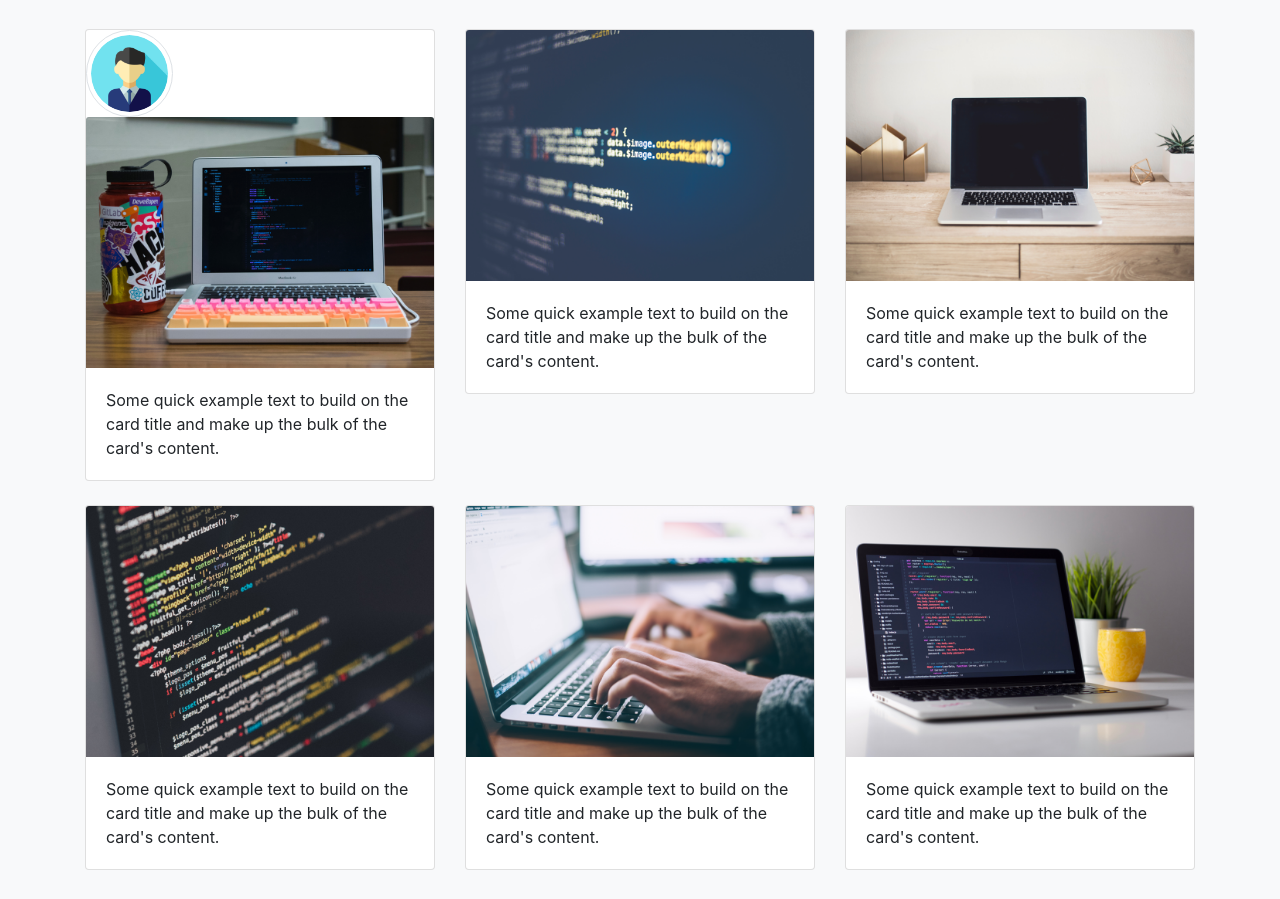
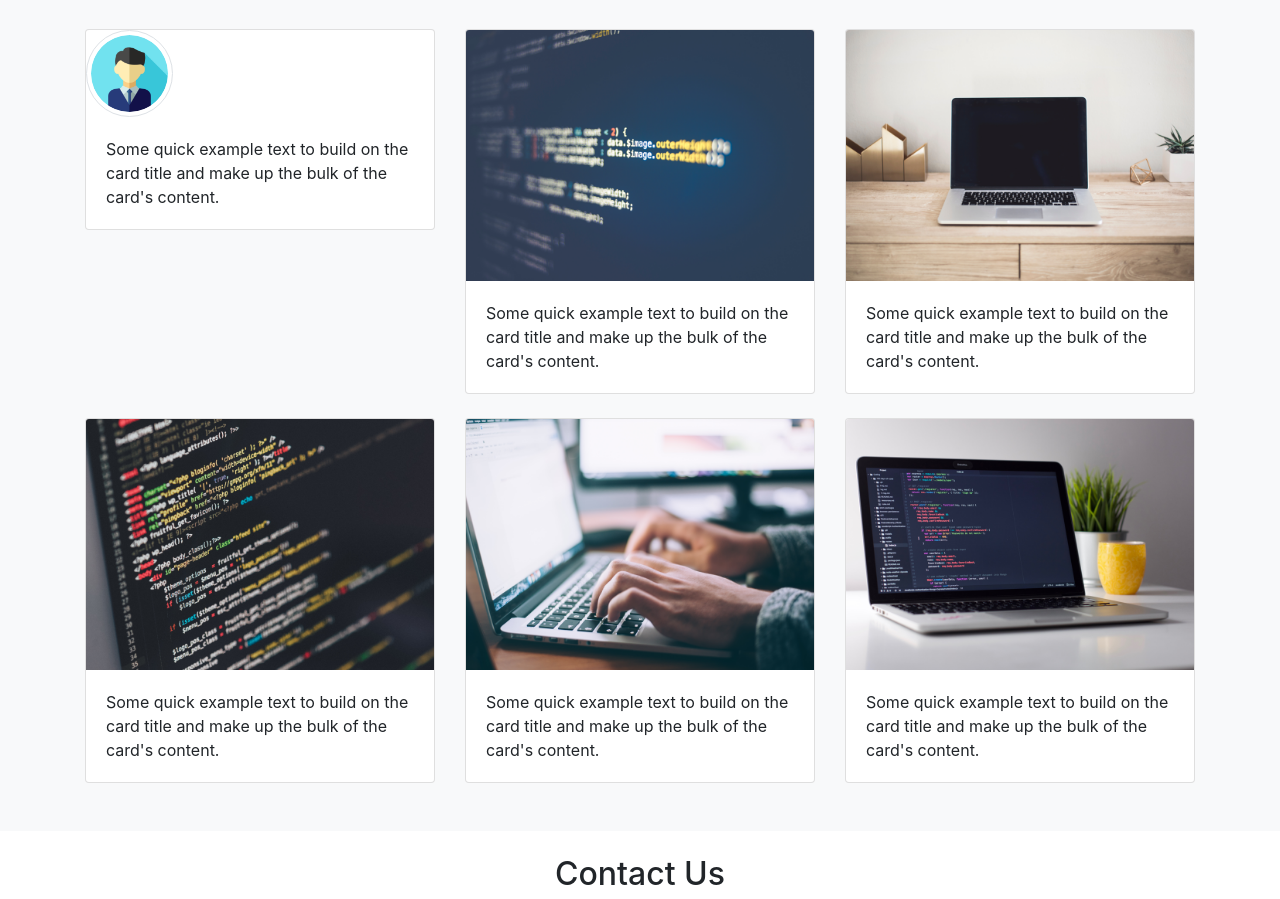
Before and after one commit to andri-prasetio/portpolio, a plain HTML site: page index.html in a window 1280 px wide. Shown: the part 815-1714 px from the top of the page. Drawn offline with nearby package versions, Linux system fonts and the light colour scheme.

Commit message:
Update index.html

```diff
--- a/index.html
+++ b/index.html
@@ -82,7 +82,7 @@
     <div class="col-md">
       <div class="card">
         <img src="img/Profile1.png" width="25%" class="rounded-circle img-thumbnail">
-        <img src="img/thumbs/1.png" class="card-img-top" alt="...">
+        <!-- <img src="img/thumbs/1.png" class="card-img-top" alt="..."> -->
         <div class="card-body">
           <p class="card-text">Some quick example text to build on the card title and make up the bulk of the card's content.</p>
         </div>
```
